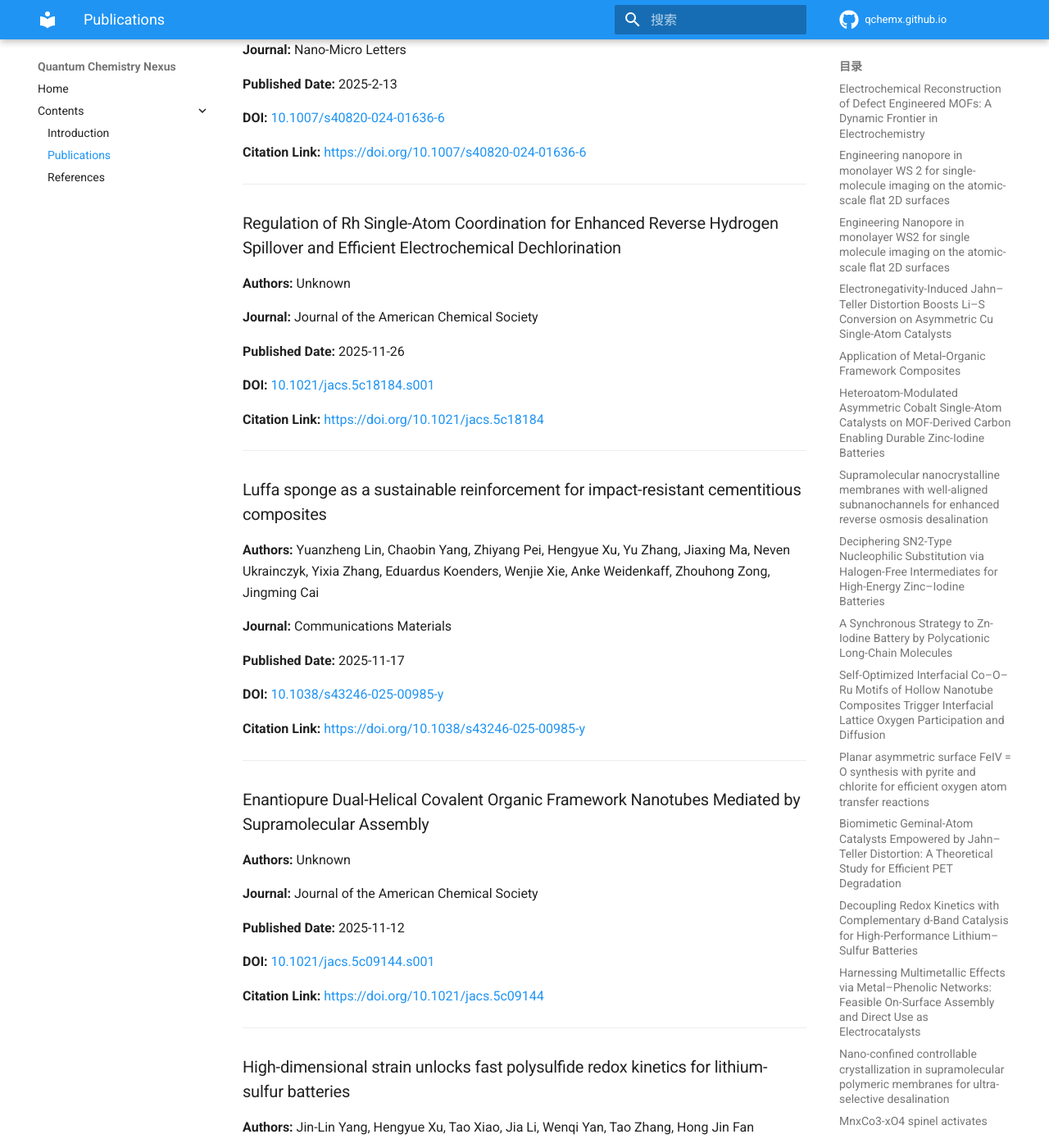
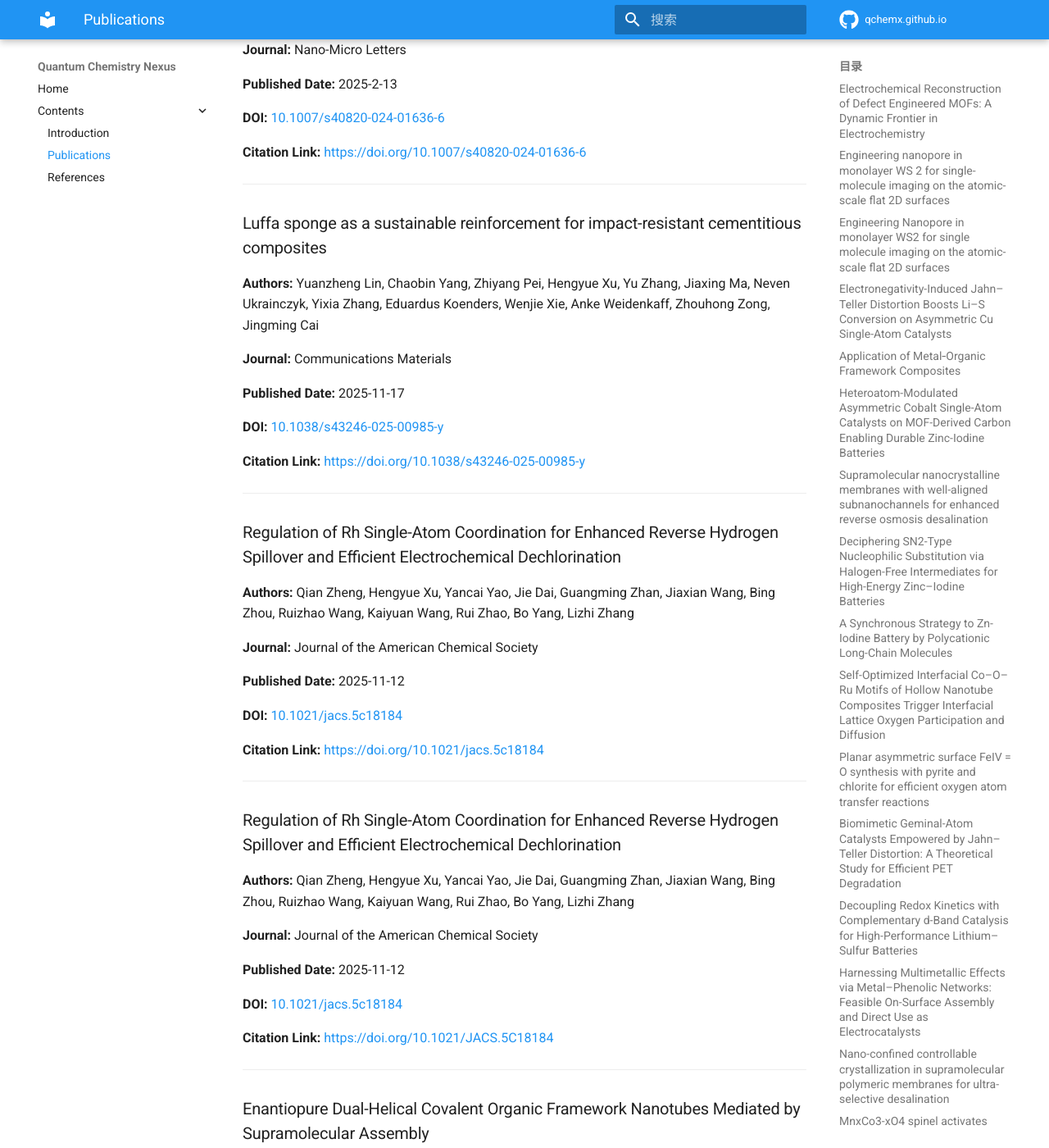
Before and after one commit to QChemX/qchemx.github.io, an MkDocs documentation site: the page built from docs/publications.md, in a window 1280 px wide and 1400 px high, scrolled down 6524 px. Shown: the whole window at 82% size. Built offline with MkDocs 1.6.1 and Material for MkDocs 9.7.7, drawn with Linux system fonts in a browser that asks for light colours; comment, search, counter and statistics services are not loaded; some of the changed text lies outside the part shown.

Commit message:
[orcid sync] Update publications

```diff
--- a/docs/publications.md
+++ b/docs/publications.md
@@ -310,22 +310,6 @@ This page was generated automatically.
 
 ---
 
-### Regulation of Rh Single-Atom Coordination for Enhanced Reverse Hydrogen Spillover and Efficient Electrochemical Dechlorination
-
-**Authors:** Unknown
-
-**Journal:** Journal of the American Chemical Society
-
-**Published Date:** 2025-11-26
-
-**DOI:** [10.1021/jacs.5c18184.s001](https://doi.org/10.1021/jacs.5c18184.s001)
-
-**Citation Link:** [https://doi.org/10.1021/jacs.5c18184](https://doi.org/10.1021/jacs.5c18184)
-
-
-
----
-
 ### Luffa sponge as a sustainable reinforcement for impact-resistant cementitious composites
 
 **Authors:** Yuanzheng Lin, Chaobin Yang, Zhiyang Pei, Hengyue Xu, Yu Zhang, Jiaxing Ma, Neven Ukrainczyk, Yixia Zhang, Eduardus Koenders, Wenjie Xie, Anke Weidenkaff, Zhouhong Zong, Jingming Cai
@@ -337,6 +321,38 @@ This page was generated automatically.
 **DOI:** [10.1038/s43246-025-00985-y](https://doi.org/10.1038/s43246-025-00985-y)
 
 **Citation Link:** [https://doi.org/10.1038/s43246-025-00985-y](https://doi.org/10.1038/s43246-025-00985-y)
+
+
+
+---
+
+### Regulation of Rh Single-Atom Coordination for Enhanced Reverse Hydrogen Spillover and Efficient Electrochemical Dechlorination
+
+**Authors:** Qian Zheng, Hengyue Xu, Yancai Yao, Jie Dai, Guangming Zhan, Jiaxian Wang, Bing Zhou, Ruizhao Wang, Kaiyuan Wang, Rui Zhao, Bo Yang, Lizhi Zhang
+
+**Journal:** Journal of the American Chemical Society
+
+**Published Date:** 2025-11-12
+
+**DOI:** [10.1021/jacs.5c18184](https://doi.org/10.1021/jacs.5c18184)
+
+**Citation Link:** [https://doi.org/10.1021/jacs.5c18184](https://doi.org/10.1021/jacs.5c18184)
+
+
+
+---
+
+### Regulation of Rh Single-Atom Coordination for Enhanced Reverse Hydrogen Spillover and Efficient Electrochemical Dechlorination
+
+**Authors:** Qian Zheng, Hengyue Xu, Yancai Yao, Jie Dai, Guangming Zhan, Jiaxian Wang, Bing Zhou, Ruizhao Wang, Kaiyuan Wang, Rui Zhao, Bo Yang, Lizhi Zhang
+
+**Journal:** Journal of the American Chemical Society
+
+**Published Date:** 2025-11-12
+
+**DOI:** [10.1021/jacs.5c18184](https://doi.org/10.1021/jacs.5c18184)
+
+**Citation Link:** [https://doi.org/10.1021/JACS.5C18184](https://doi.org/10.1021/JACS.5C18184)
 
 
 
@@ -465,22 +481,6 @@ This page was generated automatically.
 **DOI:** [10.1021/acs.nanolett.5c00233.s001](https://doi.org/10.1021/acs.nanolett.5c00233.s001)
 
 **Citation Link:** [https://doi.org/10.1021/acs.nanolett.5c00233](https://doi.org/10.1021/acs.nanolett.5c00233)
-
-
-
----
-
-### Regulation of Rh Single-Atom Coordination for Enhanced Reverse Hydrogen Spillover and Efficient Electrochemical Dechlorination
-
-**Authors:** Unknown
-
-**Journal:** Journal of the American Chemical Society
-
-**Published Date:** 2025
-
-**DOI:** [10.1021/jacs.5c18184.s001](https://doi.org/10.1021/jacs.5c18184.s001)
-
-**Citation Link:** [https://doi.org/10.1021/JACS.5C18184](https://doi.org/10.1021/JACS.5C18184)
 
 
 
@@ -641,6 +641,22 @@ This page was generated automatically.
 **DOI:** [10.1016/j.seppur.2024.126625](https://doi.org/10.1016/j.seppur.2024.126625)
 
 **Citation Link:** [https://doi.org/10.1016/j.seppur.2024.126625](https://doi.org/10.1016/j.seppur.2024.126625)
+
+
+
+---
+
+### In Situ Species Analysis of a Lithium-Ion Battery Electrolyte Containing LiTFSI and Propylene Carbonate
+
+**Authors:** Ya-Qian Wang, Hengyue Xu, Bobo Cao, Jing Ma, Zhi-Wu Yu
+
+**Journal:** The Journal of Physical Chemistry Letters
+
+**Published Date:** 2024-5-3
+
+**DOI:** [10.1021/acs.jpclett.4c00641](https://doi.org/10.1021/acs.jpclett.4c00641)
+
+**Citation Link:** [https://doi.org/10.1021/acs.jpclett.4c00641](https://doi.org/10.1021/acs.jpclett.4c00641)
 
 
 
@@ -929,22 +945,6 @@ This page was generated automatically.
 **DOI:** [10.1021/acs.inorgchem.4c02375.s001](https://doi.org/10.1021/acs.inorgchem.4c02375.s001)
 
 **Citation Link:** [https://doi.org/10.1021/acs.inorgchem.4c02375](https://doi.org/10.1021/acs.inorgchem.4c02375)
-
-
-
----
-
-### In Situ Species Analysis of a Lithium-Ion Battery Electrolyte Containing LiTFSI and Propylene Carbonate
-
-**Authors:** Unknown
-
-**Journal:** The Journal of Physical Chemistry Letters
-
-**Published Date:** 2024-05-16
-
-**DOI:** [10.1021/acs.jpclett.4c00641.s001](https://doi.org/10.1021/acs.jpclett.4c00641.s001)
-
-**Citation Link:** [https://doi.org/10.1021/acs.jpclett.4c00641](https://doi.org/10.1021/acs.jpclett.4c00641)
 
 
 
```
Also changed, not shown: other parts of docs/publications.md (+1 -1 lines).
